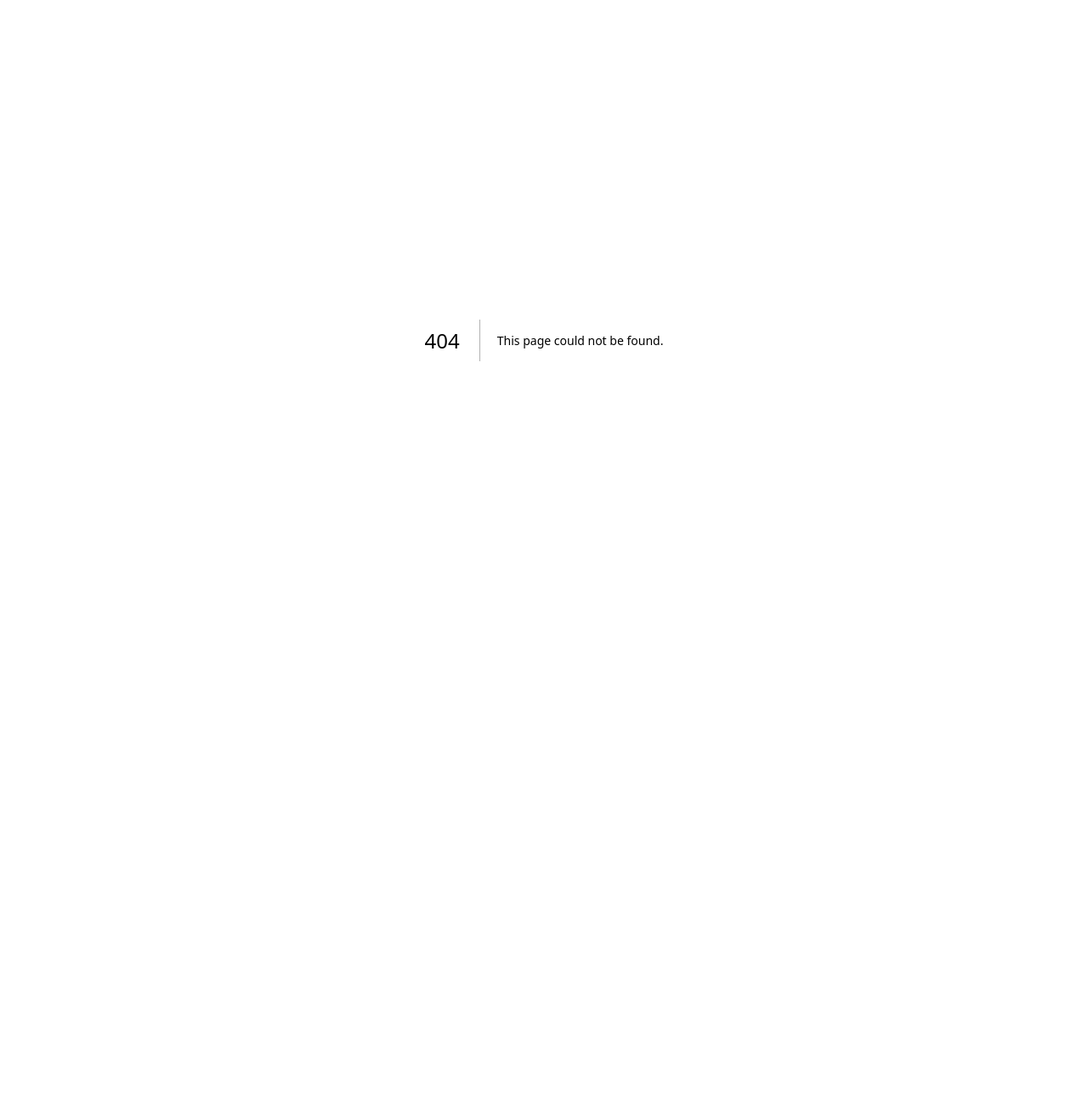
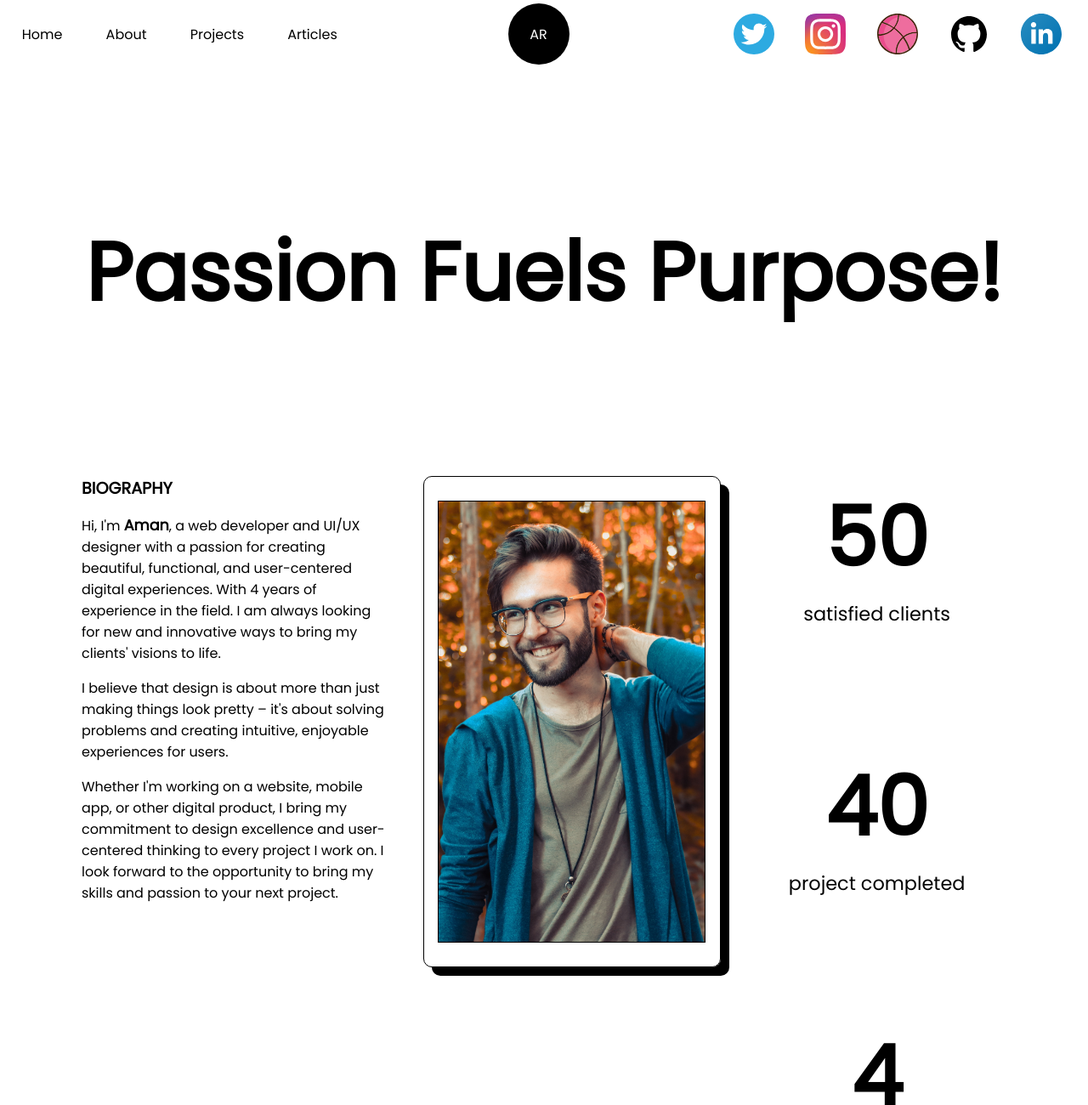
Before and after one commit to the-day-dreamer/portfolio3, a Next.js app: page /about in a window 1280 px wide. Before the commit this address had no page. Shown: the top 1300 px of the page at 85% size. Before the commit the page ends 800 px from the top, so only its background shows below. Built offline with nearby package versions, Linux system fonts and the light colour scheme.

Commit message:
created about

```diff
--- /dev/null
+++ b/components/Skills.js
@@ -0,0 +1,41 @@
+import styles from '@/styles/Skills.module.css'
+import { motion } from 'framer-motion'
+const Skill=({name , x , y})=>{
+
+    return (<motion.span className={styles.skillsText2}
+        whileHover={{scale : 1.05}}
+        initial = {{x:0 , y:0}}
+        whileInView = {{x:x , y:y}}
+        transition={{duration : 1.5}}
+        viewport={{once : true}}
+    >
+        {name}
+    </motion.span>
+    )
+}
+const Skills = () => {
+    return (
+        <div className={styles.skills}>
+            <div className={styles.skillsTitle}>
+                Skills
+            </div>
+            <div className={styles.skillsBody}>
+                <motion.span className={styles.skillsText}
+                whileHover={{scale : 1.05}}
+                >Web</motion.span>
+                <Skill name="CSS" x="-10vw" y="-10vw"/>
+                <Skill name="HTML" x="10vw" y="-10vw"/>
+                <Skill name="JavaScript" x="-10vw" y="10vw"/>
+                <Skill name="ReactJS" x="10vw" y="10vw"/>
+                <Skill name="NextJS" x="20vw" y="20vw"/>
+                <Skill name="MaterialUI" x="20vw" y="-20vw"/>
+                <Skill name="Figma" x="-20vw" y="20vw"/>
+                <Skill name="Angular" x="-20vw" y="-20vw"/>
+                <Skill name="TailwindCSS" x="-35vw" y="0vw"/>
+                <Skill name="chakraUI" x="35vw" y="0vw"/>
+            </div>
+        </div>
+     );
+}
+
+export default Skills;
--- /dev/null
+++ b/pages/about.js
@@ -0,0 +1,107 @@
+import Head from 'next/head'
+import styles from '@/styles/About.module.css'
+import Navbar from '@/components/Navbar';
+import Footer from '@/components/Footer';
+import { motion, useInView, useMotionValue, useSpring } from 'framer-motion'
+import man from '../public/man.jpg'
+import Image from 'next/image';
+import { useEffect, useRef } from 'react';
+import Skills from '@/components/Skills';
+const passion = {
+    initial: {
+        opacity: 0
+    },
+    animate: {
+        opacity: 1,
+        transition: {
+            delay: 1
+        }
+    }
+}
+const AnimatedNumbers = ({ value }) => {
+    const ref = useRef(null)
+    const motionValue = useMotionValue(0)
+    const springValue = useSpring(motionValue, { duration: 3000 })
+    const isInView = useInView(ref)
+    useEffect(() => {
+        if (isInView) {
+            motionValue.set(value)
+        }
+    }, [isInView, value, motionValue])
+
+    useEffect(() => {
+        springValue.on("change", (latest) => {
+            if (ref.current && latest.toFixed(0) <= value) {
+                ref.current.textContent = latest.toFixed(0)
+            }
+        })
+    }, [springValue, value])
+
+    return <div className={styles.number} ref={ref}></div>
+}
+const About = () => {
+    return (
+        <>
+            <Head>
+                <title>Create Next App</title>
+                <meta name="description" content="Generated by create next app" />
+                <meta name="viewport" content="width=device-width, initial-scale=1" />
+                <link rel="icon" href="/favicon.ico" />
+            </Head>
+            <main className={styles.about}>
+                <Navbar />
+                <div className={styles.aboutPage}>
+                    <motion.div className={styles.aboutTitle}
+                        variants={passion}
+                        initial="initial"
+                        animate="animate"
+                    >
+                        Passion Fuels Purpose!
+                    </motion.div>
+                    <div className={styles.biography}>
+                        <div className={styles.biography1}>
+                            <div className={styles.bioTitle}>BIOGRAPHY</div>
+                            <div className={styles.bioBody1}>
+                                Hi, I'm <span>Aman</span>, a web developer and UI/UX designer with a passion for creating beautiful, functional, and user-centered digital experiences. With 4 years of experience in the field. I am always looking for new and innovative ways to bring my clients' visions to life.
+                            </div>
+                            <div className={styles.bioBody2}>
+                                I believe that design is about more than just making things look pretty – it's about solving problems and creating intuitive, enjoyable experiences for users.
+                            </div>
+                            <div className={styles.bioBody3}>
+                                Whether I'm working on a website, mobile app, or other digital product, I bring my commitment to design excellence and user-centered thinking to every project I work on. I look forward to the opportunity to bring my skills and passion to your next project.
+                            </div>
+
+                        </div>
+                        <div className={styles.biography2}>
+                            <div className={styles.imageContainer}>
+                                <div className={styles.imageBox}>
+                                    <Image src={man} className={styles.image} />
+                                </div>
+                            </div>
+                        </div>
+                        <div className={styles.biography3}>
+                            <div className={styles.num1}>
+                                <AnimatedNumbers value={50} />
+                                <div className={styles.numText}>satisfied clients</div>
+                            </div>
+                            <div className={styles.num1}>
+                                <AnimatedNumbers value={40} />
+
+                                <div className={styles.numText}>project completed</div>
+                            </div>
+                            <div className={styles.num1}>
+                                <AnimatedNumbers value={4} />
+
+                                <div className={styles.numText}>years of experience</div>
+                            </div>
+                        </div>
+                    </div>
+                </div>
+                <Skills/>
+                <Footer />
+            </main>
+        </>
+    );
+}
+
+export default About;
--- /dev/null
+++ b/styles/About.module.css
@@ -0,0 +1,94 @@
+.aboutTitle{
+    width: 100%;
+    height: 60vh;
+    /* border: 1px solid red; */
+    display: flex;
+    align-items: center;
+    justify-content: center;
+    font-family: var(--bodyFont);
+    font-size: 6rem;
+    font-weight: 600;
+}
+.biography{
+    height: 120vh;
+    width: 85%;
+
+    margin: auto;
+    display: flex;
+}
+.biography1{
+
+    height: 100%;
+    width: 33%;
+}
+.biography2{
+    height: 100%;
+    width: 40%;
+}
+.biography3{
+
+    height: 100%;
+    width: 26%;
+}
+.bioBody1{
+    margin-top: 2vh;
+    font-family: var(--bodyFont);
+}
+.bioBody2{
+    margin-top: 2vh;
+    font-family: var(--bodyFont);
+
+}
+.bioBody3{
+    margin-top: 2vh;
+    font-family: var(--bodyFont);
+
+}
+.bioTitle{
+    font-size: 1.2rem;
+    font-family: var(--bodyFont);
+    font-weight: 600;
+}
+.bioBody1 > span{
+    font-weight: 600;
+    font-size: 1.1rem;
+}
+.imageContainer{
+    width: 80%;
+    height: 60%;
+    border: 1px solid #000;
+    margin: auto;
+    box-shadow: 10px 10px #000;
+    border-radius: 10px;
+    display: flex;
+    align-items: center;
+    justify-content: center;
+}
+.imageBox{
+    width: 90%;
+    height: 90%;
+    border: 1px solid #000;
+
+}
+.image{
+    width: 100%;
+    height: 100%;
+    object-fit: cover;
+}
+.num1{
+    height: 33%;
+    width: 100%;
+    /* border: 1px solid red; */
+    display: flex;
+    flex-direction: column;
+    align-items: center;
+}
+.number{
+    font-size: 6rem;
+    font-family: var(--bodyFont);
+    font-weight: 600;
+}
+.numText{
+    font-size: 1.4rem;
+    font-family: var(--bodyFont);
+}
--- /dev/null
+++ b/styles/Skills.module.css
@@ -0,0 +1,41 @@
+.skills{
+    width: 100%;
+    height: 150vh;
+    /* border: 1px solid red; */
+}
+.skillsTitle{
+    height: 20%;
+    width: 100%;
+    display: flex;
+    align-items: center;
+    justify-content: center;
+    font-size: 5rem;
+    font-family: var(--bodyFont);
+    font-weight: 600;
+}
+.skillsBody{
+    background: repeating-radial-gradient(rgba(0,0,0,0.4) 2px ,#fff 5px , #fff 100px);
+    height: 70vh;
+    width: 80%;
+    margin: auto;
+    display: flex;
+    align-items: center;
+    justify-content: center;
+}
+.skillsText{
+    background-color: #000;
+    color: #fff;
+    height: 5vh;
+    padding: 1rem;
+    border-radius: 20px;
+    font-family: var(--bodyFont);
+}
+.skillsText2{
+    background-color: #000;
+    color: #fff;
+    height: 5vh;
+    padding: 1rem;
+    border-radius: 20px;
+    font-family: var(--bodyFont);
+    position: absolute;
+}
```
Also changed, not shown: public/man.jpg (added).
